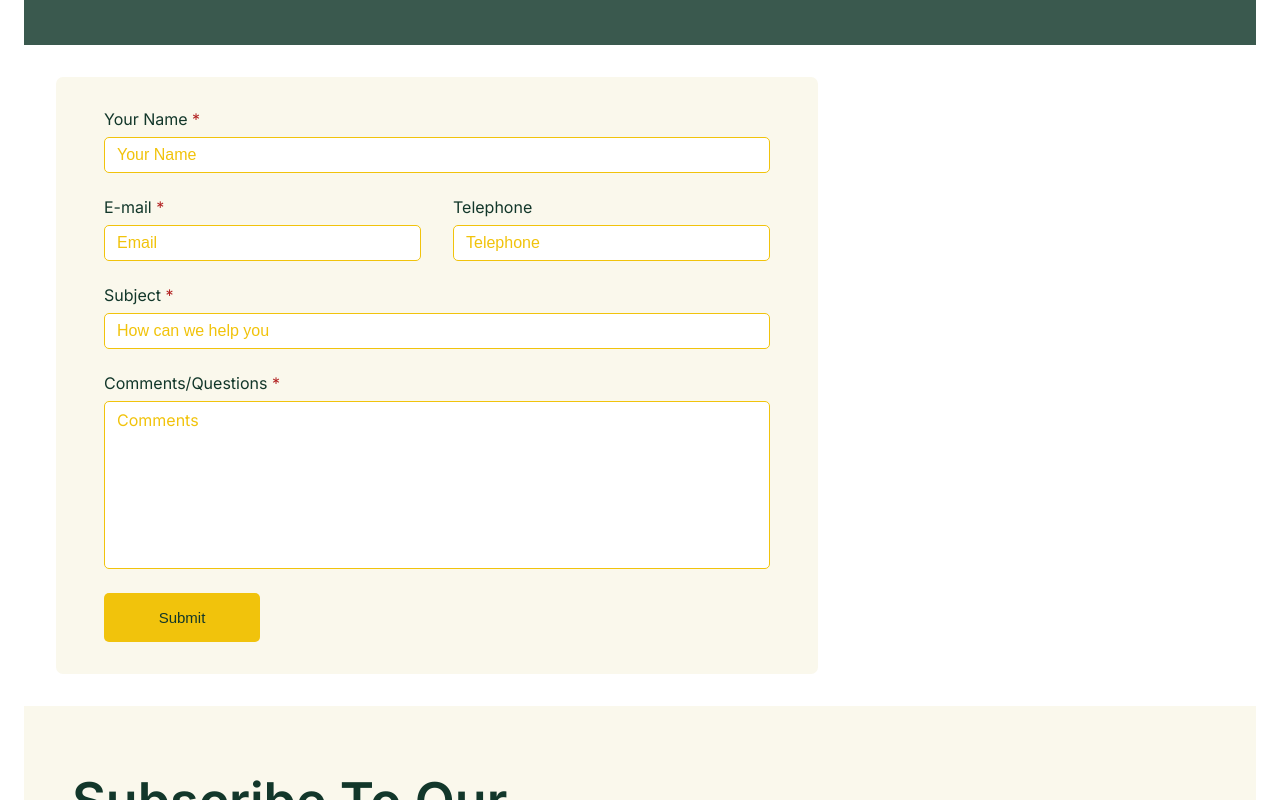
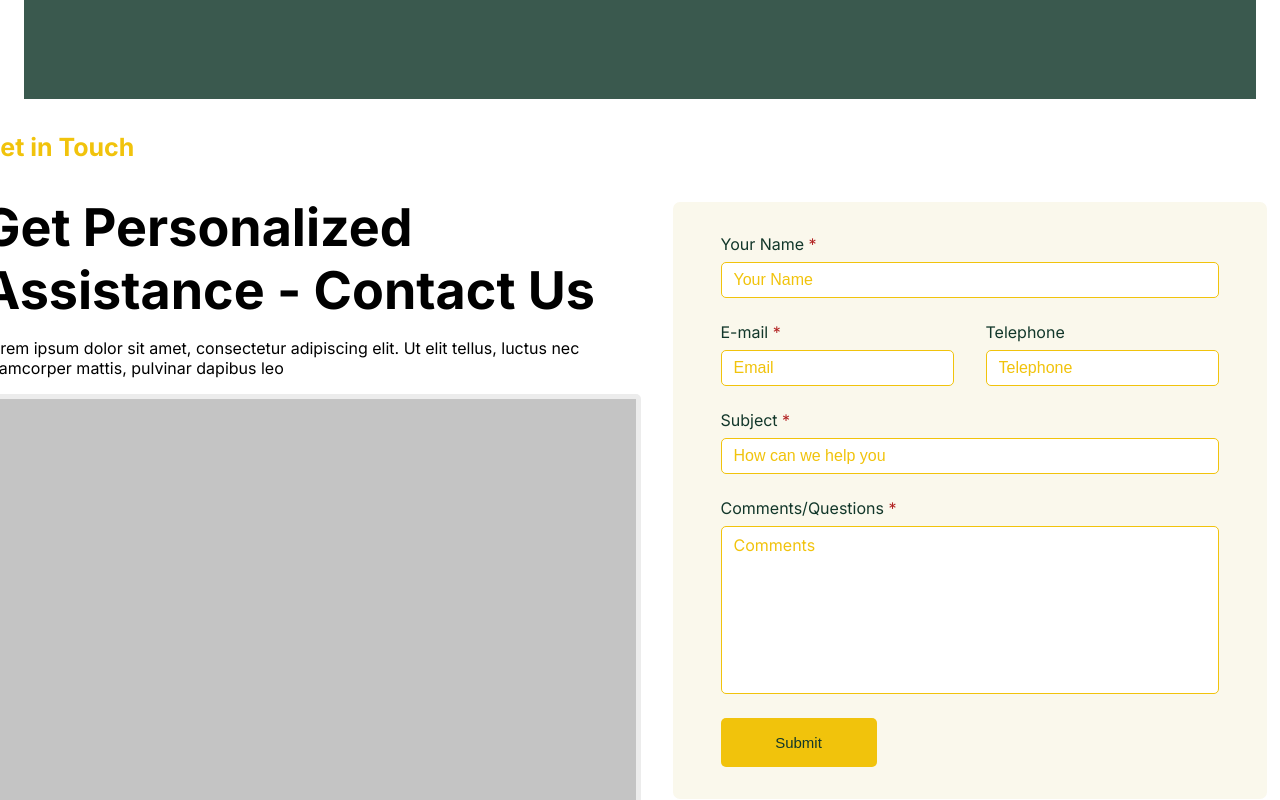
Before and after one commit to jeanettesamuelsson/StorAid, a React (Vite) app: page /contact in a window 1280 px wide. Shown: the part 560-1360 px from the top of the page. Built offline with nearby package versions, Linux system fonts and the light colour scheme.

Commit message:
Add Get in touch section

```diff
--- /dev/null
+++ b/src/components/GetInTouch.css
@@ -0,0 +1,21 @@
+.H4 {
+    color: var(--accent-color);
+}
+
+.H3 {
+    margin:0;
+
+}
+
+#GetInTouch {
+    margin: auto;
+    max-width: 80%;
+    display: flex;
+    align-items: center;
+    justify-content: center;
+
+}
+
+img {
+    margin-bottom: 5rem;
+}
--- /dev/null
+++ b/src/components/GetInTouch.jsx
@@ -0,0 +1,28 @@
+import React from 'react'
+import Form from './Form'
+import GreyImg from './Bg-ImgWhyUs.svg'
+import './GetInTouch.css'
+
+
+function GetInTouch() {
+  return (
+    <section id="GetInTouch">
+
+        <div>
+
+        <h4 className="H4">Get in Touch</h4>
+
+        <h3 className="H3">Get Personalized Assistance - Contact Us</h3>
+        <p>Lorem ipsum dolor sit amet, consectetur adipiscing elit. Ut elit tellus, luctus nec ullamcorper mattis, pulvinar dapibus leo</p>
+
+        <img src={GreyImg} alt="" />
+
+        </div>
+
+        <Form />
+
+    </section>
+  )
+}
+
+export default GetInTouch
--- a/src/components/pages/About/About.jsx
+++ b/src/components/pages/About/About.jsx
@@ -21,6 +21,7 @@ function About() {
     <Logoipsum />
     <Testimonials />
     <WhyUs />
+
     </>
   )
 }
--- a/src/components/pages/Contact/Contact.jsx
+++ b/src/components/pages/Contact/Contact.jsx
@@ -1,6 +1,7 @@
 import React from 'react'
 import './Contact.css'
 import Form from '../../Form'
+import GetInTouch from '../../GetInTouch'
 
 function Contact() {
   return (
@@ -13,7 +14,7 @@ function Contact() {
       </div>
     </section>
 
-    <Form />
+    <GetInTouch />
 
     </>
   )
```
